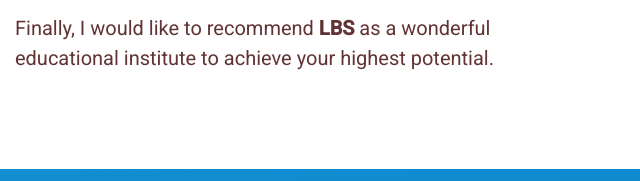
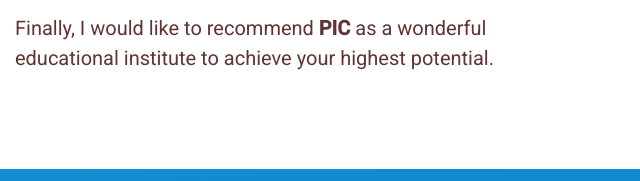
Before and after one commit to ikzath/pathway-college, a plain HTML site: page index.html in a window 1280 px wide. Shown: the part 1397-1578 px from the top of the page, 640-1280 px from the left. Drawn offline with Linux system fonts and the light colour scheme.

Commit message:
Update index.html

```diff
--- a/index.html
+++ b/index.html
@@ -169,7 +169,7 @@
 					In regarding the staff of management at <strong>PIC</strong>, what I have to say that they were super friendly and flexible. They were reachable and attentive all the time. Even the payment system was well planned in a manner to avoid any inconveniences. I'm grateful to them for all the support given throughout the period of study.
 				</p>
 				<p>
-					Finally, I would like to recommend <strong>LBS</strong> as a wonderful educational institute to achieve your highest potential.
+					Finally, I would like to recommend <strong>PIC</strong> as a wonderful educational institute to achieve your highest potential.
 				</p>
 			</div>
 		</div>
```
